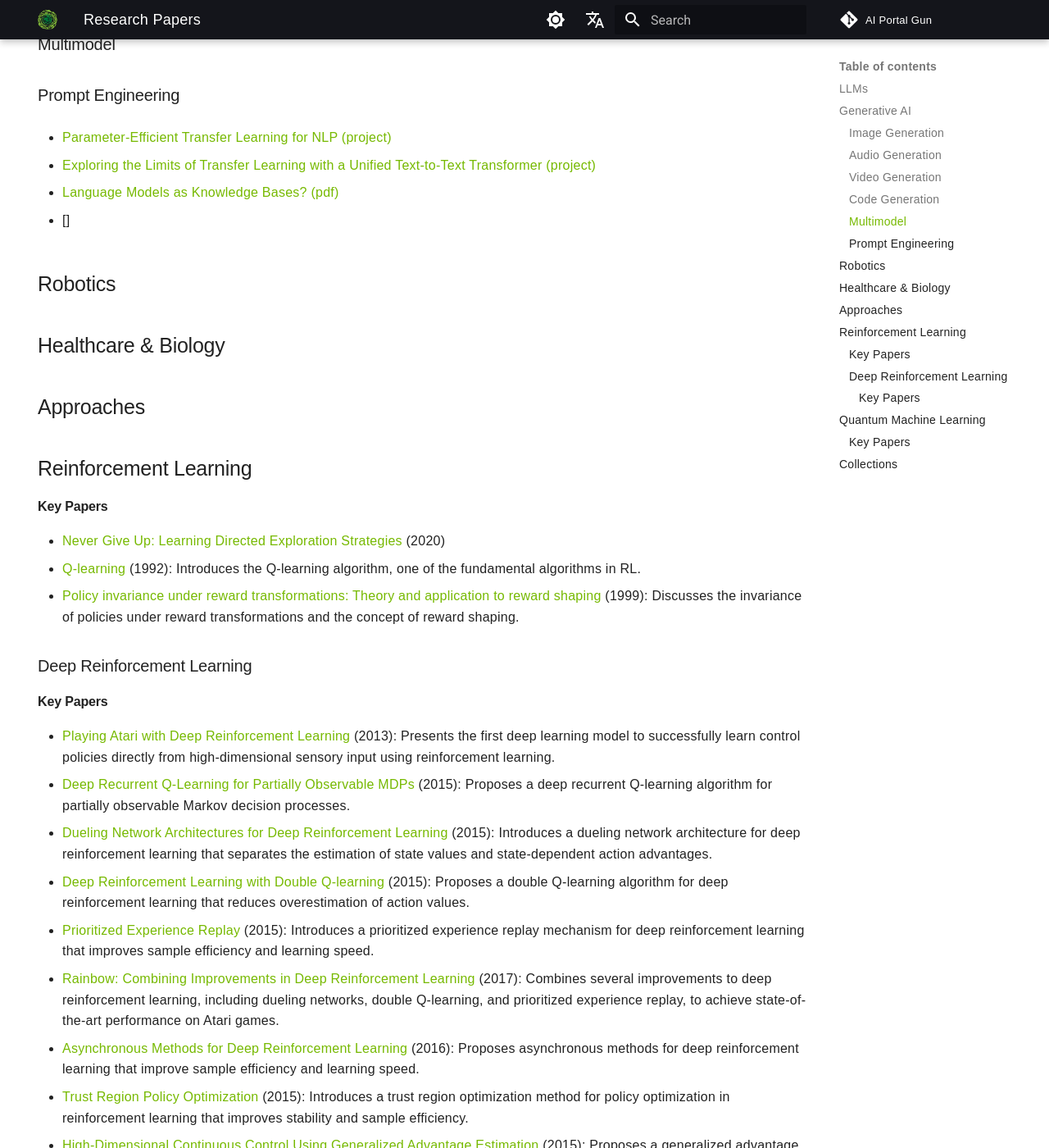
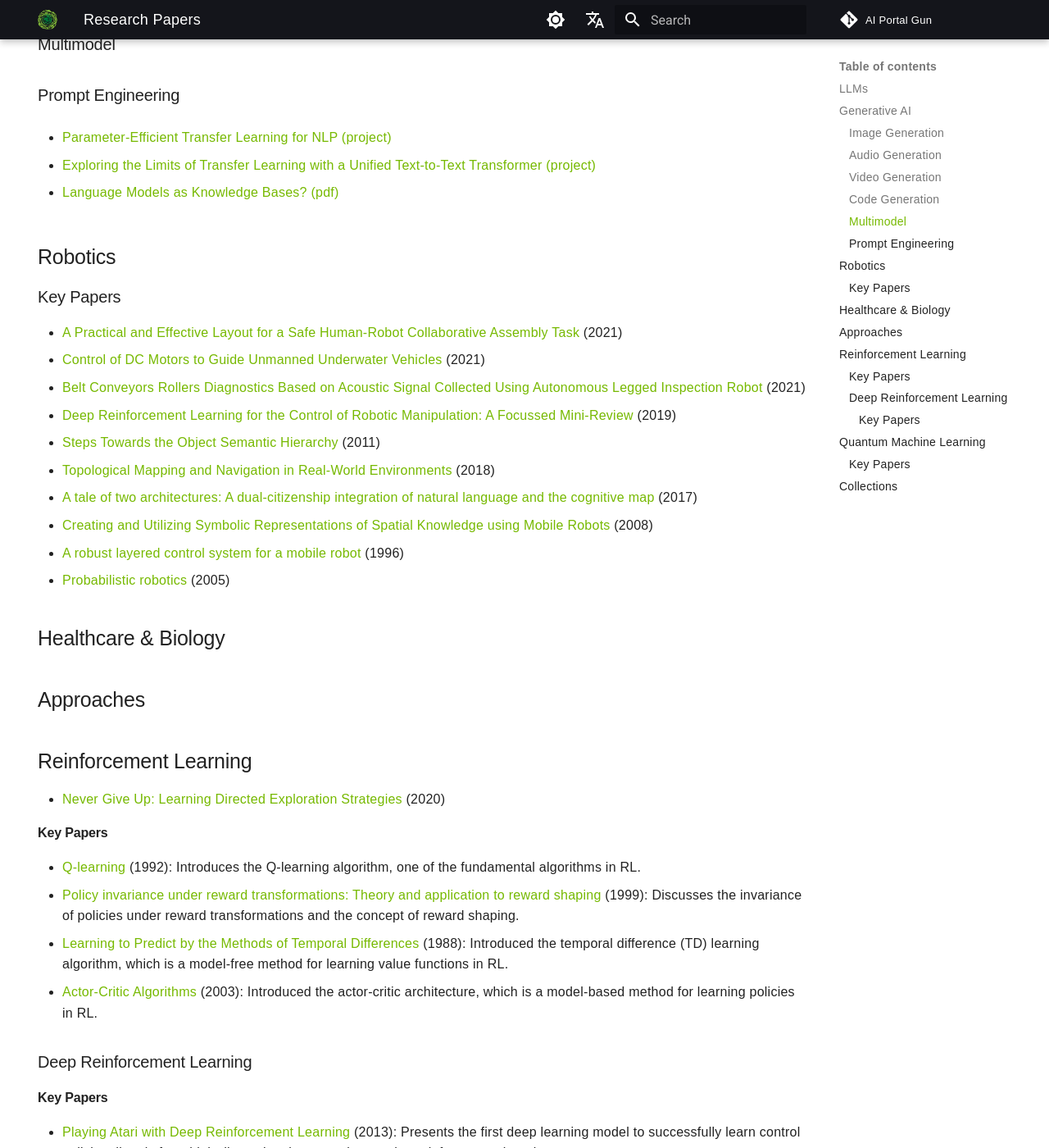
Before and after one commit to Mohit-Vaswani/AI-Portal-Gun, an MkDocs documentation site: the page built from docs/papers/papers.md, in a window 1280 px wide and 1400 px high, scrolled down 1084 px. Shown: the whole window at 82% size. Built offline with MkDocs 1.6.1 and Material for MkDocs 9.7.7, drawn with Linux system fonts in a browser that asks for light colours; comment, search, counter and statistics services are not loaded.

Commit message:
added pages

```diff
--- a/docs/papers/papers.md
+++ b/docs/papers/papers.md
@@ -42,21 +42,35 @@ Below, you'll find the latest, highly-cited papers, organized by their release d
 
 - [Language Models as Knowledge Bases?](https://arxiv.org/abs/1909.01066) [(pdf)](https://github.com/facebookresearch/LAMA)
 
-- []
 
 ## Robotics
+
+### Key Papers
+
+- [A Practical and Effective Layout for a Safe Human-Robot Collaborative Assembly Task](https://doi.org/10.3390/app11041763) (2021)
+- [Control of DC Motors to Guide Unmanned Underwater Vehicles](https://doi.org/10.3390/app11052144) (2021)
+- [Belt Conveyors Rollers Diagnostics Based on Acoustic Signal Collected Using Autonomous Legged Inspection Robot](https://doi.org/10.3390/app11052299) (2021)
+- [Deep Reinforcement Learning for the Control of Robotic Manipulation: A Focussed Mini-Review](https://www.mdpi.com/2218-6581/3/4/57) (2019)
+- [Steps Towards the Object Semantic Hierarchy](https://repositories.lib.utexas.edu/handle/2152/ETD-UT-2011-05-2927) (2011)
+- [Topological Mapping and Navigation in Real-World Environments](https://deepblue.lib.umich.edu/handle/2027.42/146710) (2018)
+- [A tale of two architectures: A dual-citizenship integration of natural language and the cognitive map](https://link.springer.com/article/10.1007/s10458-017-9364-8) (2017)
+- [Creating and Utilizing Symbolic Representations of Spatial Knowledge using Mobile Robots](https://repositories.lib.utexas.edu/handle/2152/ETD-UT-2008-05-305) (2008)
+- [A robust layered control system for a mobile robot](https://ieeexplore.ieee.org/document/547205) (1996)
+- [Probabilistic robotics](https://www.cs.cmu.edu/~thrun/probrob-12.pdf) (2005)
 
 ## Healthcare & Biology
 
 ## Approaches
 
 ## Reinforcement Learning
+- [Never Give Up: Learning Directed Exploration Strategies](https://arxiv.org/abs/2002.06038) (2020)
 
 ####  Key Papers
 
-- [Never Give Up: Learning Directed Exploration Strategies](https://arxiv.org/abs/2002.06038) (2020)
 - [Q-learning](https://www.gatsby.ucl.ac.uk/~dayan/papers/cjch.pdf) (1992): Introduces the Q-learning algorithm, one of the fundamental algorithms in RL.
 - [Policy invariance under reward transformations: Theory and application to reward shaping](https://people.eecs.berkeley.edu/~pabbeel/cs287-fa09/readings/NgHaradaRussell-shaping-ICML1999.pdf) (1999): Discusses the invariance of policies under reward transformations and the concept of reward shaping.
+- [Learning to Predict by the Methods of Temporal Differences](https://www.researchgate.net/publication/225264698_Learning_to_Predict_by_the_Method_of_Temporal_Differences) (1988): Introduced the temporal difference (TD) learning algorithm, which is a model-free method for learning value functions in RL.
+- [Actor-Critic Algorithms](https://proceedings.neurips.cc/paper_files/paper/1999/file/6449f44a102fde848669bdd9eb6b76fa-Paper.pdf) (2003): Introduced the actor-critic architecture, which is a model-based method for learning policies in RL.
 
 
 
```
